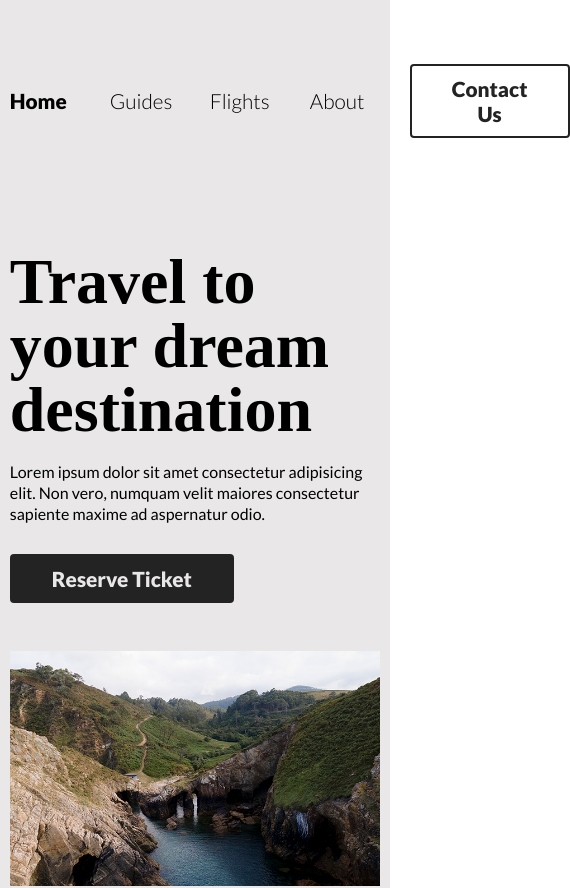
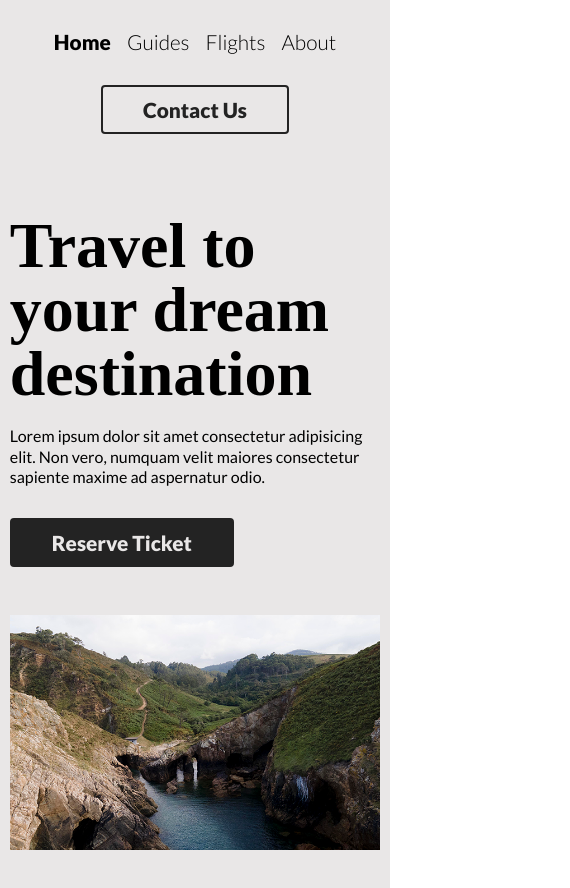
Before and after one commit to RodBrowning/Travel-Agency, a React (Create React App) app: page / in a window 390 px wide. Shown: the top 888 px of the page, 570 px wide, since content can reach past the window. Built offline with nearby package versions, Linux system fonts and the light colour scheme; a web font is replaced by a local one.

Commit message:
Make header responsive for mobile devices

```diff
--- a/src/components/header/small-devices.scss
+++ b/src/components/header/small-devices.scss
@@ -10,3 +10,24 @@
       }
    }
 }
+
+@media screen and (max-width: breakPoints.$small-screen) {
+   #header {
+      flex-wrap: wrap;
+      justify-content: center;
+      align-items: center;
+      padding-block: 2em;
+
+      .links {
+         gap: 1em;
+         a {
+            width: 100%;
+            text-align: center;
+         }
+      }
+      .action {
+         margin: auto;
+         margin-top: 2rem;
+      }
+   }
+}
```
